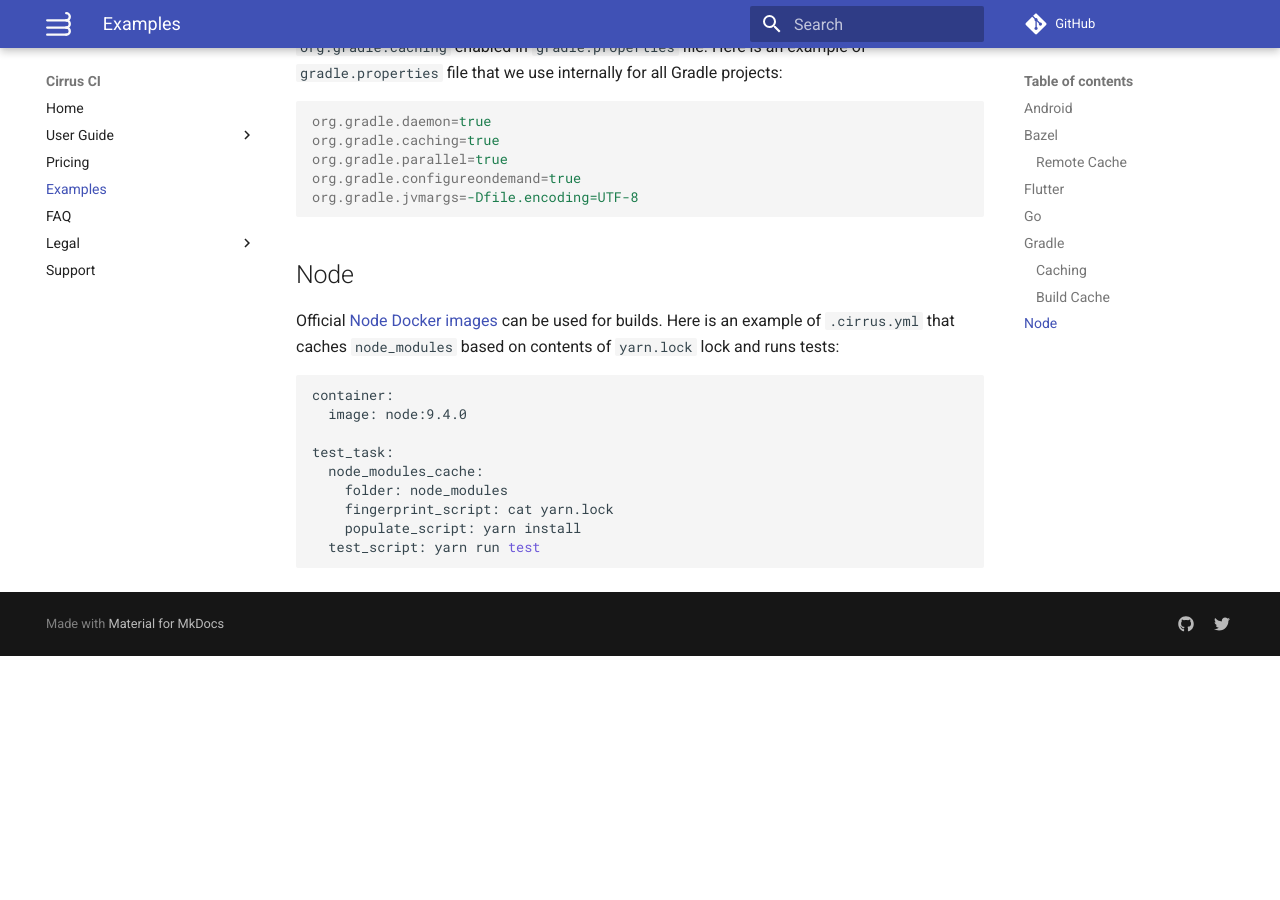
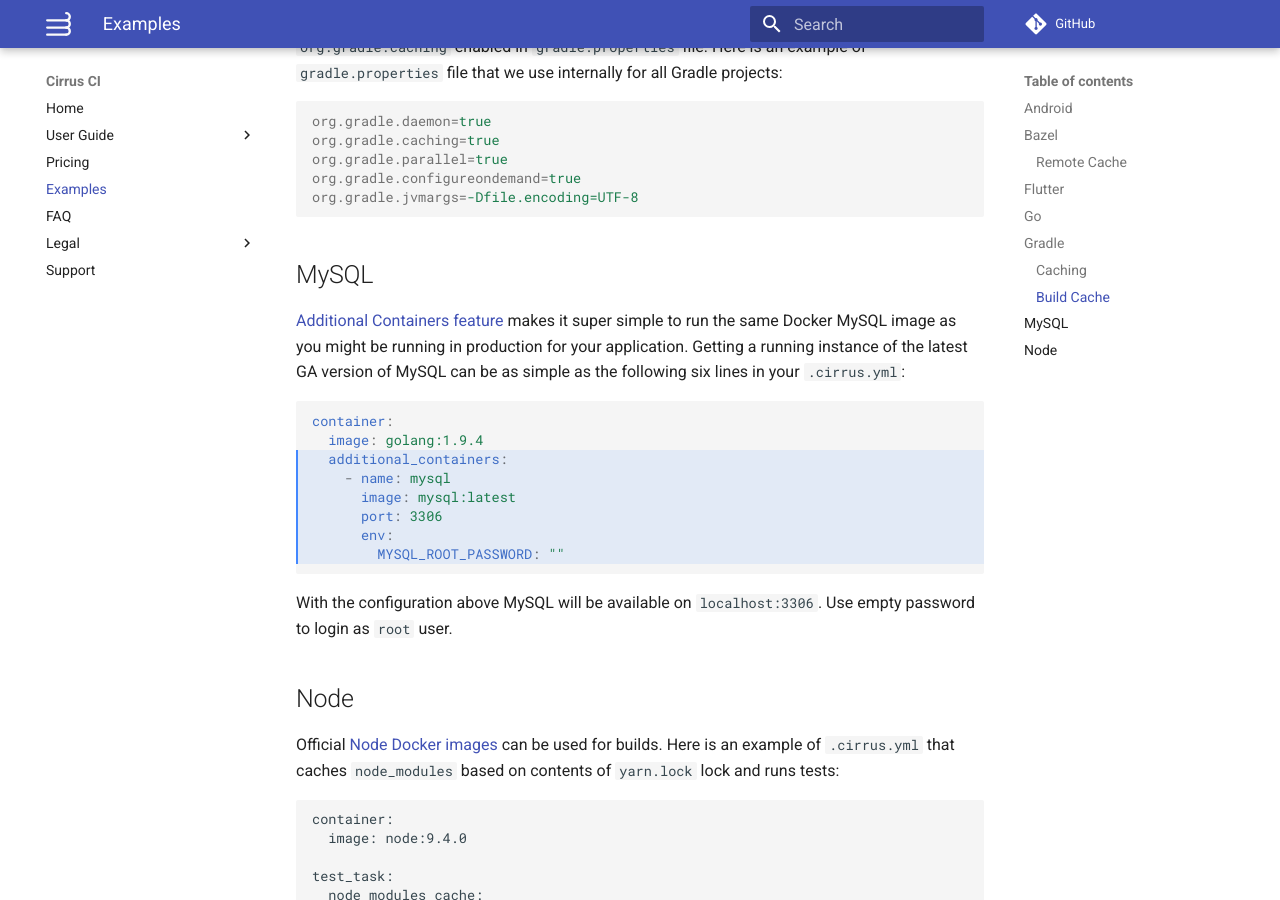
Before and after one commit to cirruslabs/cirrus-ci-docs, an MkDocs documentation site: the page built from docs/examples.md, in a window 1280 px wide and 900 px high, scrolled down 3463 px. Built offline with MkDocs 1.6.1 and Material for MkDocs 9.7.7, drawn with Linux system fonts in a browser that asks for light colours; comment, search, counter and statistics services are not loaded; old or Windows-style settings are respelled for this version of MkDocs; before the commit the page ends 4119 px from its top, so only the background shows below that.

Commit message:
MySQL example

````diff
--- a/docs/examples.md
+++ b/docs/examples.md
@@ -165,6 +165,25 @@ org.gradle.configureondemand=true
 org.gradle.jvmargs=-Dfile.encoding=UTF-8
 ```
 
+## MySQL
+
+[Additional Containers feature](/guide/writing-tasks.md#additional-containers) makes it super simple to run the same Docker
+MySQL image as you might be running in production for your application. Getting a running instance of the latest GA
+version of MySQL can be as simple as the following six lines in your `.cirrus.yml`:
+
+```yaml hl_lines="3 4 5 6 7 8"
+container:
+  image: golang:1.9.4
+  additional_containers:
+    - name: mysql
+      image: mysql:latest
+      port: 3306
+      env:
+        MYSQL_ROOT_PASSWORD: ""
+```
+
+With the configuration above MySQL will be available on `localhost:3306`. Use empty password to login as `root` user.
+
 ## Node
 
 Official [Node Docker images](https://hub.docker.com/_/node/) can be used for builds. Here is an example of `.cirrus.yml` that caches `node_modules`
````
